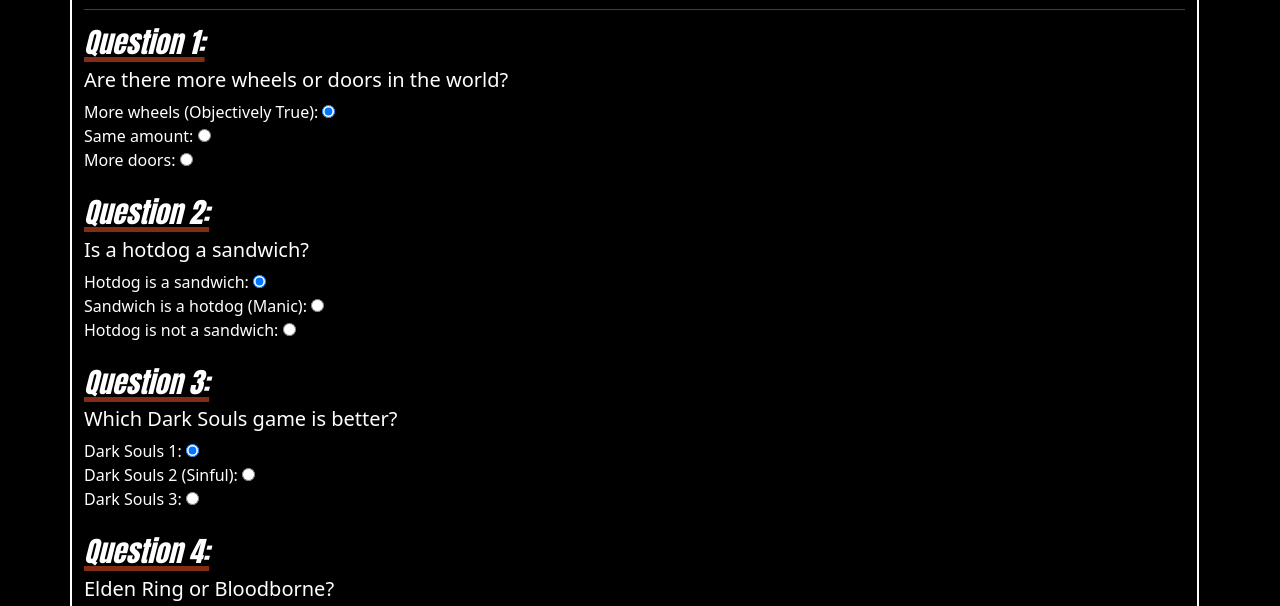
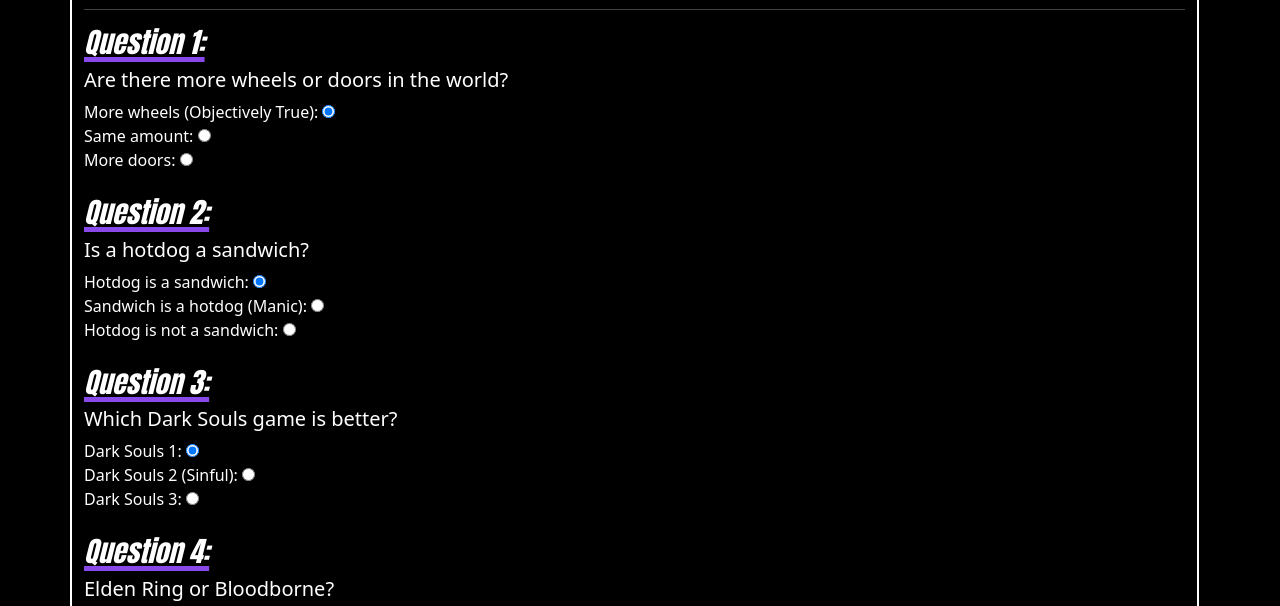
Before and after one commit to taj-em/code-review2, a plain HTML site: page index.html in a window 1280 px wide. Both pictures are taken after a click on the button "Dark Mode". Shown: the part 128-734 px from the top of the page. Drawn offline with Linux system fonts and the light colour scheme.

Commit message:
Add dark mode

```diff
--- a/index.html
+++ b/index.html
@@ -24,7 +24,7 @@
         <form>
           <h2 id="sub-title1" class="sub-title">Please fill out the form:</h2>
           <hr>
-          <h3 class="question-title">Question 1:<br>
+          <h3 id="q1-title" class="question-title">Question 1:<br>
             <h5>Are there more wheels or doors in the world?</h5>
           </h3>
           <label for="q1-answer1">More wheels (Objectively True):
@@ -39,7 +39,7 @@
             <input id="q1-answer3" type="radio" value="3" name="question1">
           </label>
           <br><br>
-          <h3 class="question-title">Question 2:<br>
+          <h3 id="q2-title" class="question-title">Question 2:<br>
             <h5> Is a hotdog a sandwich?</h5>
           </h3>
           <label for="q2-answer1">Hotdog is a sandwich:
@@ -54,7 +54,7 @@
             <input id="q2-answer3" type="radio" value="3" name="question2">
           </label>
           <br><br>
-          <h3 class="question-title">Question 3:<br>
+          <h3 id="q3-title" class="question-title">Question 3:<br>
             <h5>Which Dark Souls game is better?<h5>
           </h3>
           <label for="q3-answer1">Dark Souls 1:
@@ -69,7 +69,7 @@
             <input id="q3-answer3" type="radio" value="3" name="question3">
           </label>
           <br><br>
-          <h3 class="question-title">Question 4:<br>
+          <h3 id="q4-title" class="question-title">Question 4:<br>
             <h5> Elden Ring or Bloodborne?</h5>
           </h3>
           <label for="q4-answer1">Elden Ring:
@@ -84,7 +84,7 @@
             <input id="q4-answer3" type="radio" value="3" name="question4">
           </label>
           <br><br>
-          <h3 class="question-title">Question 5:<br>
+          <h3 id="q5-title" class="question-title">Question 5:<br>
             <h5>Great Emu War or RCGS Resolute vs. the Venezuelan Navy?</h5>
           </h3>
           <label for="q5-answer1">Great Emu War:
--- a/js/scripts.js
+++ b/js/scripts.js
@@ -76,6 +76,11 @@ function yourLanguage(event) {
     document.querySelector("body").style.backgroundColor = "black";
     document.querySelector("body").style.color = "white";
     document.getElementById("img").style.borderColor = "white";
+    document.getElementById("q1-title").style.textDecorationColor = "#8948E9";
+    document.getElementById("q2-title").style.textDecorationColor = "#8948E9";
+    document.getElementById("q3-title").style.textDecorationColor = "#8948E9";
+    document.getElementById("q4-title").style.textDecorationColor = "#8948E9";
+    document.getElementById("q5-title").style.textDecorationColor = "#8948E9";
     document.getElementById("sub-title1").style.textDecorationColor = "#8948E9";
     document.getElementById("sub-title2").style.textDecorationColor = "#8948E9";
     document.getElementById("reset-btn").style.backgroundColor = "#8948E9";
@@ -87,6 +92,11 @@ function yourLanguage(event) {
     document.querySelector("body").style.backgroundColor = "white";
     document.querySelector("body").style.color = "black";
     document.getElementById("img").style.borderColor = "black";
+    document.getElementById("q1-title").style.textDecorationColor = "#852C15";
+    document.getElementById("q2-title").style.textDecorationColor = "#852C15";
+    document.getElementById("q3-title").style.textDecorationColor = "#852C15";
+    document.getElementById("q4-title").style.textDecorationColor = "#852C15";
+    document.getElementById("q5-title").style.textDecorationColor = "#852C15";
     document.getElementById("sub-title1").style.textDecorationColor = "#852C15";
     document.getElementById("sub-title2").style.textDecorationColor = "#852C15";
     document.getElementById("reset-btn").style.backgroundColor = "#852C15";
```
